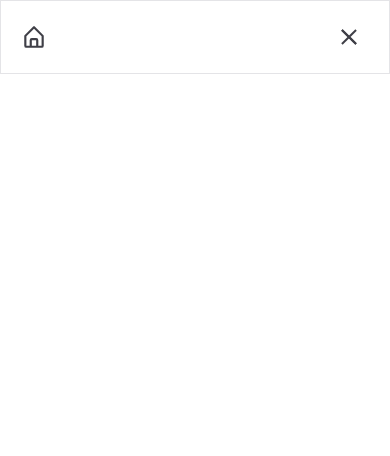
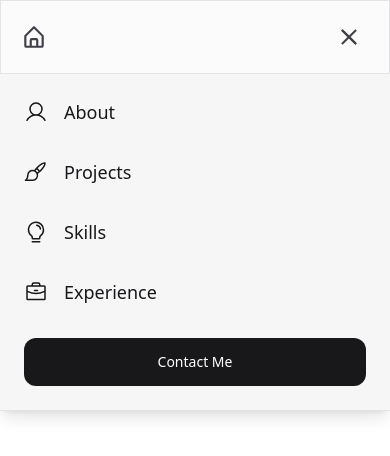
Before and after one commit to taylorpitman/taylorpitman.github.io, a React (Vite) app in the folder portfolio/: page / in a window 390 px wide. Both pictures are taken after a click on the button "Toggle Menu". Shown: the top 456 px of the page. Built offline with nearby package versions, Linux system fonts and the light colour scheme.

Commit message:
Nav Bar SlideOut
Fully Animated and working Slide out for the Nav Bar, Completing the Nav Bar

```diff
--- a/portfolio/src/App.jsx
+++ b/portfolio/src/App.jsx
@@ -3,7 +3,7 @@ import NavBar from './components/NavBar/navbar.jsx'
 function App() {
 
   return (
-    <div className="max-w-2xl bg-zinc-50/10">
+    <div className="max-w-2xl bg-zinc-50/80">
       <NavBar />
     </div>
   )
--- a/portfolio/src/components/NavBar/hamburgerButton.jsx
+++ b/portfolio/src/components/NavBar/HamburgerMenu/hamburgerButton.jsx
@@ -1,18 +1,16 @@
-import {useState} from 'react';
-import { motion, MotionConfig} from "motion/react"
+import {motion, MotionConfig} from "motion/react"
 
-const HamburgerButton = () => {
+const HamburgerButton = ({isOpen, toggle}) => {
 
-    const [isOpen, setIsOpen] = useState(false);
     return (
         <MotionConfig
             transition={{
-                duration: 0.5,
+                duration: .3,
                 ease: "easeInOut",
         }}>
             <motion.button
                 className="relative w-10 h-10 rounded-full group hover:cursor-pointer  ease-in-out transition-colors duration-300"
-                onClick={() => setIsOpen((isOpen) => !isOpen)}
+                onClick={toggle}
                 aria-label="Toggle Menu"
                 animate={ isOpen ? "open" : "closed" }
 
--- /dev/null
+++ b/portfolio/src/components/NavBar/HamburgerMenu/hamburgerMenu.jsx
@@ -0,0 +1,28 @@
+import {useState} from 'react';
+import { BiHomeAlt } from "react-icons/bi";
+import HamburgerButton from './hamburgerButton.jsx';
+import HamburgerSlideOut from "./hamburgerSlideOut.jsx";
+
+const HamburgerMenu = () => {
+  const [isOpen, setIsOpen] = useState(false);
+
+    return (
+        <>
+            <div className=" flex items-center justify-between border text-zinc-700 border-zinc-200 w-full px-5 py-4">
+                <a
+                    href="/"
+                    className="flex justify-center items-center hover:text-zinc-500  transition-color ease-in-out duration-200 "
+                    aria-label="Home"
+                >
+                    <BiHomeAlt size={26} />
+                </a>
+
+                <HamburgerButton isOpen={isOpen} toggle={() => setIsOpen(!isOpen)} />
+
+            </div>
+            <HamburgerSlideOut isOpen={isOpen} />
+        </>
+    )
+}
+
+export default HamburgerMenu;
--- /dev/null
+++ b/portfolio/src/components/NavBar/HamburgerMenu/hamburgerSlideOut.jsx
@@ -0,0 +1,79 @@
+import {motion, MotionConfig} from "motion/react"
+import { PiPaintBrush, PiLightbulb, PiBriefcase, PiUser } from "react-icons/pi";
+
+const HamburgerSlideOut = ({isOpen}) => {
+    return (
+    <>
+        <MotionConfig
+            transition={{
+                duration: .3,
+                ease: "easeInOut",
+        }}>
+            <motion.div
+                className = "fixed left-0 right-0 border-b border-zinc-200 shadow-lg z-40 max-w-full overflow-hidden"
+                animate={ isOpen ? "open" : "closed" }
+                variants={{
+                        open: {
+                            height: "auto",
+                            opacity: 1,
+                        },
+                        closed: {
+                            overflow: "hidden",
+                            height: 0,
+                            opacity: 0,
+                        },
+                    }}
+            >
+                <motion.ul
+                    className = "py-2 bg-zinc-100/80 backdrop-blur-lg max-w-full text-zinc-900"
+                >
+                    <motion.li
+                    className="hover:translate-x-1 transition-transform duration-300 ease-in-out"
+                    >
+                        <a href ="/" className= "flex items-center gap-4 px-6 py-4 hover:bg-gray-50 transition-colors ease-in-out duration-300">
+                            <PiUser size={24} />
+                            <span className="text-lg font-medium">About</span>
+                        </a>
+                    </motion.li>
+
+                    <motion.li
+                        className="hover:translate-x-1 transition-transform duration-300 ease-in-out"
+                    >
+                        <a href ="/" className= "flex items-center gap-4 px-6 py-4 hover:bg-gray-50 transition-colors ease-in-out duration-300">
+                            <PiPaintBrush size={24} />
+                            <span className="text-lg font-medium">Projects</span>
+                        </a>
+                    </motion.li>
+
+                    <motion.li
+                        className="hover:translate-x-1 transition-transform duration-300 ease-in-out">
+                        <a href ="/" className= "flex items-center gap-4 px-6 py-4 hover:bg-gray-50 transition-colors ease-in-out duration-300">
+                            <PiLightbulb size={24} />
+                            <span className="text-lg font-medium">Skills</span>
+                        </a>
+                    </motion.li>
+
+                    <motion.li
+                        className="hover:translate-x-1 transition-transform duration-300 ease-in-out">
+                        <a href ="/" className= "flex items-center gap-4 px-6 py-4 hover:bg-gray-50 transition-colors ease-in-out duration-300">
+                            <PiBriefcase size={24} />
+                            <span className="text-lg font-medium">Experience</span>
+                        </a>
+                    </motion.li>
+
+                    <motion.li
+                    className="px-6 py-4 ">
+                        <button className="inline-flex justify-center items-center gap-2.5 font-medium transition-colors focus:outline-none focus:ring-2 focus:ring-offset-2 bg-zinc-900 text-white hover:bg-zinc-800 focus:ring-zinc-500 px-6 py-3.5 text-sm rounded-xl lg:text-base w-full md:w-[155px] cursor-pointer">
+                            Contact Me
+                        </button>
+                    </motion.li>
+
+                </motion.ul>
+
+            </motion.div>
+        </MotionConfig>
+    </>
+    );
+};
+
+export default HamburgerSlideOut;
--- a/portfolio/src/components/NavBar/navbar.jsx
+++ b/portfolio/src/components/NavBar/navbar.jsx
@@ -2,8 +2,7 @@ import React from 'react';
 import { BiHomeAlt } from "react-icons/bi";
 import { FiGithub } from "react-icons/fi";
 import { TbBrandLinkedin } from "react-icons/tb";
-import HamburgerButton from './hamburgerButton.jsx';
-
+import HamburgerMenu from './HamburgerMenu/hamburgerMenu.jsx';
 
 
 const NavBar = () => {
@@ -75,10 +74,11 @@ const NavBar = () => {
         </nav>
 
         {/* Mobile Menu */}
-            <div className=" sm:hidden flex items-center justify-between border text-zinc-700 border-zinc-200 w-full px-5 py-4">
-                <a href="/" className="flex justify-center items-center hover:text-zinc-500  transition-color ease-in-out duration-200 " aria-label="Home"><BiHomeAlt size={26} /></a>
-                <HamburgerButton />
-            </div>
+        <div className="sm:hidden">
+            <HamburgerMenu />
+        </div>
+
+
         </>
 
 
```
